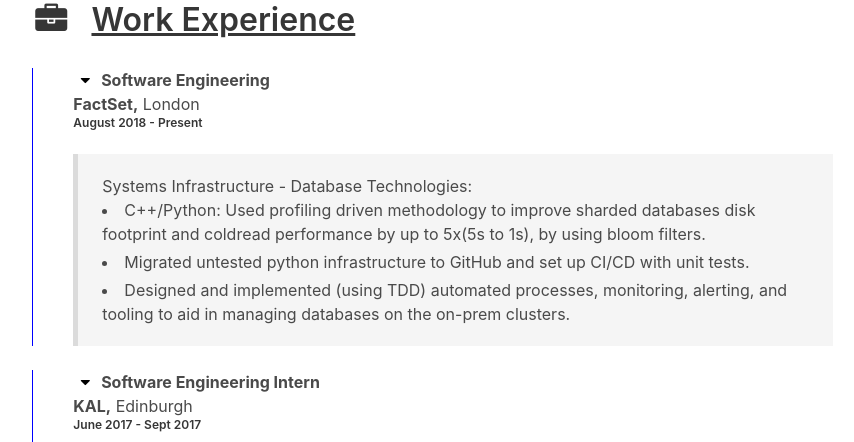
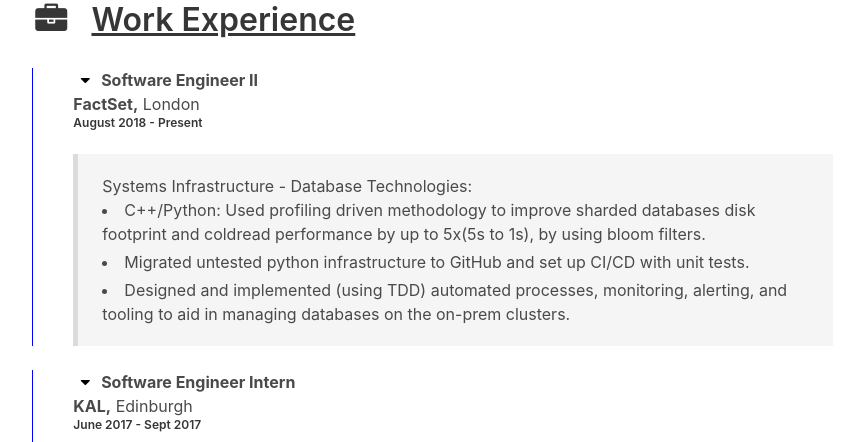
Before and after one commit to rdtscp/resume, a React (Create React App) app: page / in a window 1280 px wide. Shown: the part 208-650 px from the top of the page, without its empty margins (190-1044 px from the left). Built offline with nearby package versions, Linux system fonts and the light colour scheme; no server answers.

Commit message:
Update CV

```diff
--- a/src/Views/CompiledCV.js
+++ b/src/Views/CompiledCV.js
@@ -32,7 +32,7 @@ class CompiledCV extends Component {
             <span className="icon is-large"><i className="fa   fa-briefcase"></i></span> &nbsp;
             <u>Work Experience</u>
           </h3>
-          <WorkEntry title="Software Engineering" company="FactSet" location="London" date="August 2018 - Present" endyear={(new Date()).getFullYear()}>
+          <WorkEntry title="Software Engineer II" company="FactSet" location="London" date="August 2018 - Present" endyear={(new Date()).getFullYear()}>
             Systems Infrastructure - Database Technologies:
             <br />
             <li> C++/Python: Used profiling driven methodology to improve sharded databases disk footprint and coldread performance by up to 5x(5s to 1s), by using bloom filters. </li>
@@ -40,7 +40,7 @@ class CompiledCV extends Component {
             <li> Designed and implemented (using TDD) automated processes, monitoring, alerting, and tooling to aid in managing databases on the on-prem clusters. </li>
           </WorkEntry>
           <br />
-          <WorkEntry title="Software Engineering Intern" company="KAL" location="Edinburgh" date="June 2017 - Sept 2017" endyear="2017">
+          <WorkEntry title="Software Engineer Intern" company="KAL" location="Edinburgh" date="June 2017 - Sept 2017" endyear="2017">
             C++/C#/.NET:
             <br />
             Integrated a legacy C++ application with a newer C applications using .NET. Involved learning in-house tooling and application architecture. Presented my work to the entire company to kick off the products next-gen development.
```
